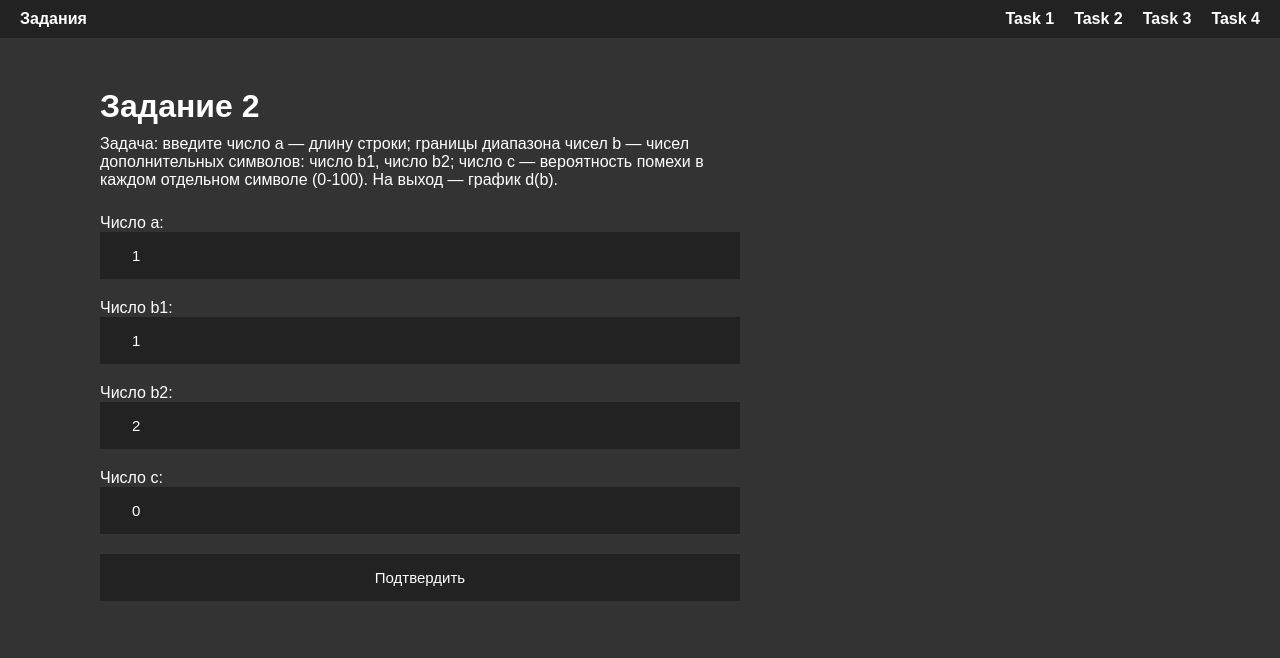
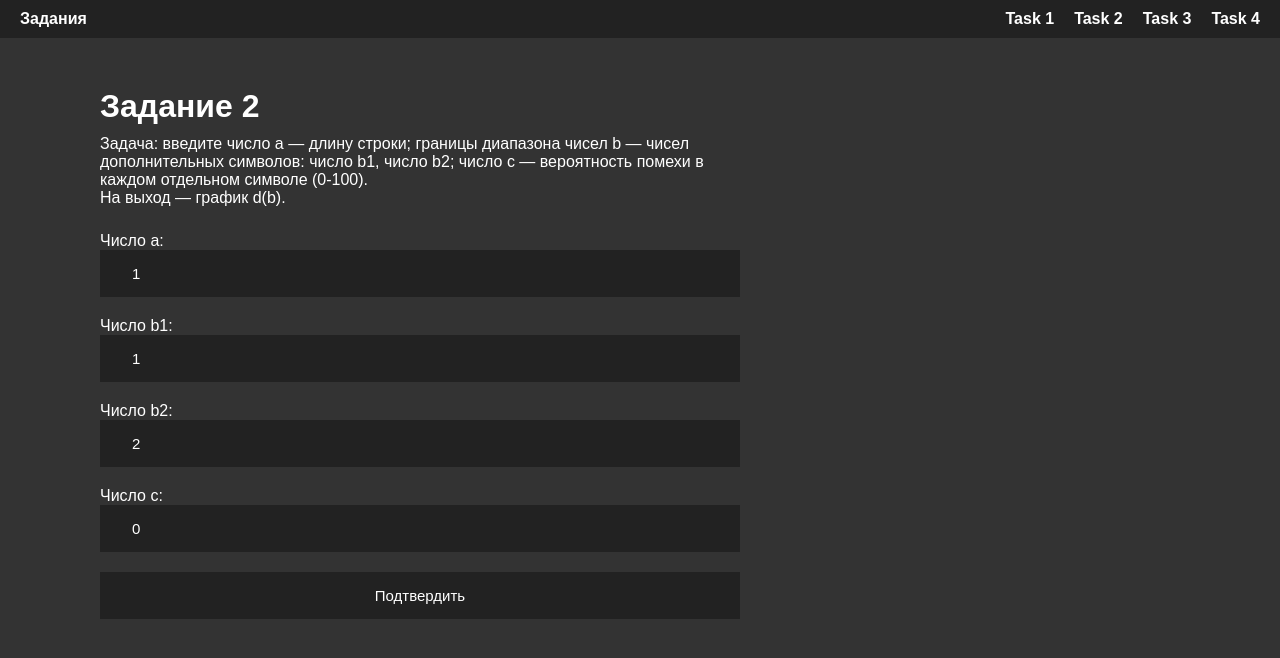
Before and after one commit to nirvana230129/TI_Front, a React (Create React App) app: page /task2 in a window 1280 px wide. Shown: the top 658 px of the page. Built offline with nearby package versions, Linux system fonts and the light colour scheme.

Commit message:
Separating task description into a separate component

```diff
--- /dev/null
+++ b/src/components/TaskDescription.js
@@ -0,0 +1,16 @@
+import React from 'react';
+
+class TaskDescription extends React.Component {
+    render() {
+        const { taskNumber, inputDescription, outputDescription } = this.props;
+
+        return (
+            <div>
+                <h1>Задание {taskNumber}</h1>
+                <p className='description'>Задача: {inputDescription}<br/>На выход — {outputDescription}</p>
+            </div>
+        );
+    }
+}
+
+export default TaskDescription;
--- a/src/pages/Task1Page.js
+++ b/src/pages/Task1Page.js
@@ -3,6 +3,7 @@ import axios from "axios"
 import {IoCopy} from "react-icons/io5"
 import NumberInput from "../components/NumberInput";
 import StringInput from "../components/StringInput";
+import TaskDescription from "../components/TaskDescription";
 
 
 class Task1Page extends React.Component {
@@ -51,10 +52,11 @@ class Task1Page extends React.Component {
 
         return (
             <div>
-                <h1>Задание 1</h1>
-                <p className='description'>Задача: введите строку, число дополнительных символов, вероятность помехи в
-                    каждом отдельном символе (0-100). На выход — строка.</p>
-
+                <TaskDescription taskNumber='1'
+                                 inputDescription='введите строку, число дополнительных символов, вероятность помехи в
+                    каждом отдельном символе (0-100).'
+                                 outputDescription='строка.'
+                />
                 <form onSubmit={this.handleSubmit}>
                     <StringInput placeholder='Строка'
                                  value={this.state.string}
--- a/src/pages/Task2Page.js
+++ b/src/pages/Task2Page.js
@@ -3,6 +3,7 @@ import axios from "axios"
 import { Line } from 'react-chartjs-2'
 import { Chart as ChartJS, CategoryScale, LinearScale, PointElement, LineElement, Title, Tooltip, Legend } from 'chart.js'
 import NumberInput from "../components/NumberInput";
+import TaskDescription from "../components/TaskDescription";
 
 ChartJS.register(CategoryScale, LinearScale, PointElement, LineElement, Title, Tooltip, Legend)
 
@@ -74,10 +75,12 @@ class Task2Page extends React.Component {
 
         return (
             <div>
-                <h1>Задание 2</h1>
-                <p className='description'>Задача: введите число a — длину строки; границы диапазона чисел b — чисел
+                <TaskDescription taskNumber='2'
+                                 inputDescription='введите число a — длину строки; границы диапазона чисел b — чисел
                     дополнительных символов: число b1, число b2; число с — вероятность помехи в каждом отдельном символе
-                    (0-100). На выход — график d(b).</p>
+                    (0-100).'
+                                 outputDescription='график d(b).'
+                />
 
                 <form onSubmit={this.handleSubmit}>
                     <NumberInput label='Число a:'
--- a/src/pages/Task3Page.js
+++ b/src/pages/Task3Page.js
@@ -3,6 +3,7 @@ import axios from "axios"
 import { Line } from 'react-chartjs-2'
 import { Chart as ChartJS, CategoryScale, LinearScale, PointElement, LineElement, Title, Tooltip, Legend } from 'chart.js'
 import NumberInput from "../components/NumberInput";
+import TaskDescription from "../components/TaskDescription";
 
 ChartJS.register(CategoryScale, LinearScale, PointElement, LineElement, Title, Tooltip, Legend)
 
@@ -74,10 +75,12 @@ class Task3Page extends React.Component {
 
         return (
             <div>
-                <h1>Задание 3</h1>
-                <p className='description'>Задача: введите границы диапазона чисел a — длин строк: число a1, число a2;
+                <TaskDescription taskNumber='3'
+                                 inputDescription='введите границы диапазона чисел a — длин строк: число a1, число a2;
                     число b — число дополнительных символов; число с — вероятность помехи в каждом отдельном символе
-                    (0-100). На выход — график d(b).</p>
+                    (0-100).'
+                                 outputDescription='график d(a).'
+                />
 
                 <form onSubmit={this.handleSubmit}>
                     <NumberInput label='Число a1:'
--- a/src/pages/Task4Page.js
+++ b/src/pages/Task4Page.js
@@ -1,6 +1,7 @@
 import React from 'react'
 import axios from "axios"
 import NumberInput from "../components/NumberInput";
+import TaskDescription from "../components/TaskDescription";
 
 
 class Task4Page extends React.Component {
@@ -48,10 +49,11 @@ class Task4Page extends React.Component {
     render() {
         return (
             <div>
-                <h1>Задание 4</h1>
-                <p className='description'>Задача: введите число a — длину строки, число b — число дополнительных
-                    символов, значение числа c выбирается случайно. На выход — удалось декодировать или нет.</p>
-
+                <TaskDescription taskNumber='4'
+                                 inputDescription='введите число a — длину строки, число b — число дополнительных
+                    символов, значение числа c — вероятности помехи в каждом отдельном символе — выбирается случайно.'
+                                 outputDescription='удалось декодировать или нет.'
+                />
                 <form onSubmit={this.handleSubmit}>
                     <NumberInput label='Число a:'
                                  id='num_a'
```
